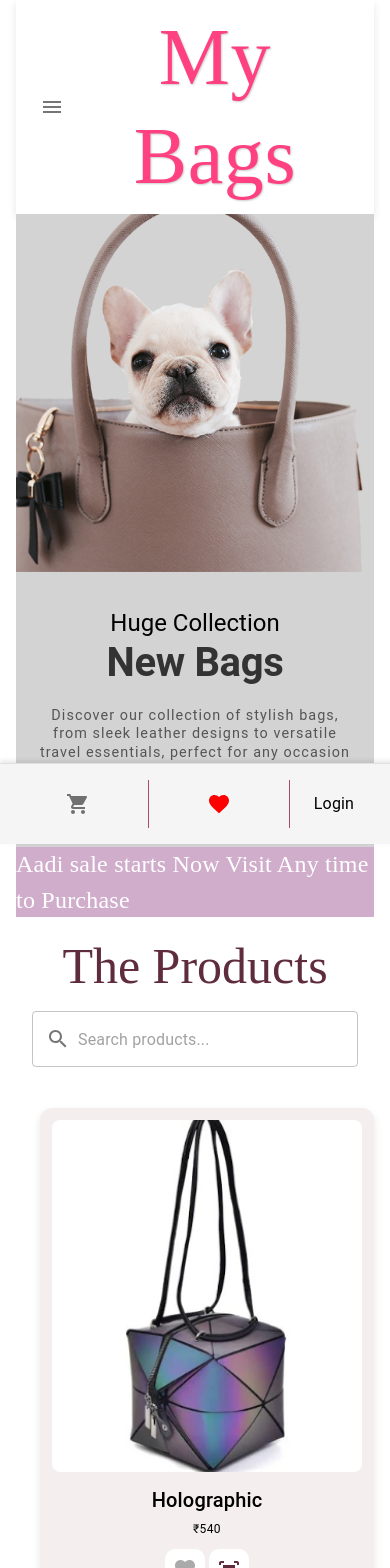
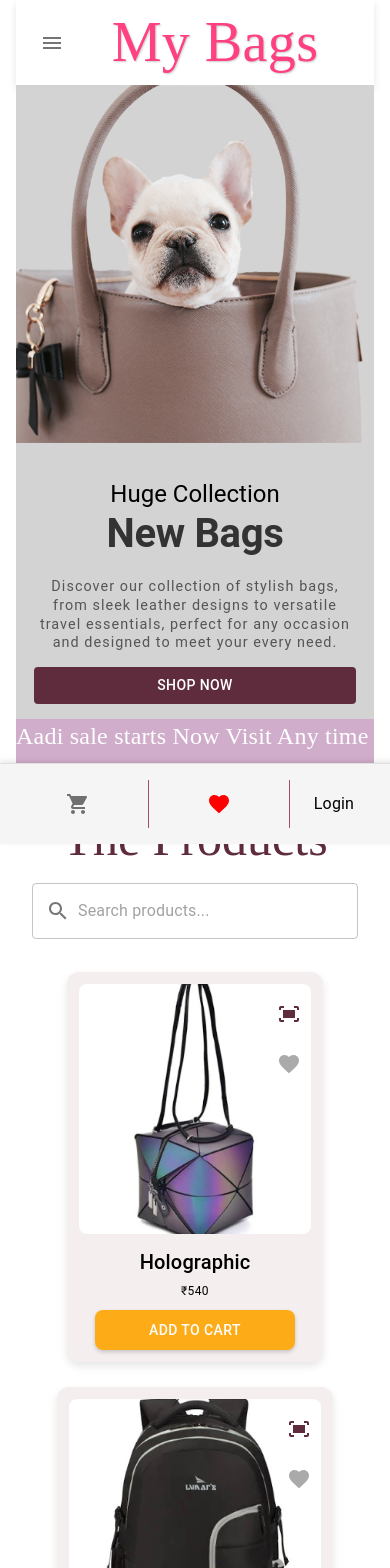
Before and after one commit to manoj-1202/Ecommerce_Webiste_React.js, a React (Create React App) app: page / in a window 390 px wide. Shown: the top 1568 px of the page. Built offline with nearby package versions, Linux system fonts and the light colour scheme; a web font is replaced by a local one.

Commit message:
style chanage

```diff
--- a/src/components/pages/Login.js
+++ b/src/components/pages/Login.js
@@ -17,7 +17,7 @@ export default function Login() {
 
   const handleSubmit = (event) => {
     event.preventDefault();
-    setLoading(true); // Start loading
+    setLoading(true);
 
     const data = new FormData(event.currentTarget);
     const email = data.get('email');
@@ -36,9 +36,9 @@ export default function Login() {
 
       login(userData);
       setSnackbarMessage('Login successful!');
-      setOpenSnackbar(true);
+      setOpenSnackbar(false);
 
-      // Use navigate function properly
+      // Navigate to the homepage after a brief delay
       setTimeout(() => {
         setLoading(false);
         navigate('/');
@@ -49,7 +49,10 @@ export default function Login() {
     }
   };
 
-  const handleCloseSnackbar = () => {
+  const handleCloseSnackbar = (event, reason) => {
+    if (reason === 'clickaway') {
+      return;
+    }
     setOpenSnackbar(false);
   };
 
@@ -95,7 +98,7 @@ export default function Login() {
               fullWidth
               variant="contained"
               sx={{ mt: 3, mb: 2 }}
-  disabled={loading} // Disable the button when loading
+              disabled={loading}
             >
               {loading ? 'Processing...' : 'Sign In'}
             </Button>
@@ -112,7 +115,6 @@ export default function Login() {
           </Box>
         </Box>
 
-        {/* Snackbar for login success */}
         <Snackbar
           open={openSnackbar}
           autoHideDuration={5000}
--- a/src/components/products/SingleProduct.js
+++ b/src/components/products/SingleProduct.js
@@ -108,7 +108,7 @@ const SingleProduct = ({ product, matches }) => {
         open={openSnackbar}
         autoHideDuration={6000}
         onClose={handleCloseSnackbar}
-        anchorOrigin={{ vertical: 'top', horizontal: 'center' }}
+        anchorOrigin={{ vertical: 'bottom', horizontal: 'center' }}
       >
         <Alert onClose={handleCloseSnackbar} severity={snackbarSeverity}>
           {snackbarMessage}
--- a/src/components/products/SingleProductDesktop.js
+++ b/src/components/products/SingleProductDesktop.js
@@ -89,7 +89,7 @@ const SingleProductDesktop = ({ product, matches }) => {
 
   return (
     <>
-      <Box sx={{ position: 'relative' }}>
+      <Box >
         <Product onMouseEnter={handleMouseEnter} onMouseLeave={handleMouseLeave}>
           <ProductImage src={product.image} />
           {(showOptions || matches) && (
--- a/src/components/products/index.js
+++ b/src/components/products/index.js
@@ -27,7 +27,7 @@ const Products = () => {
   };
 
   return (
-    <Container>
+    <Container >
       <ProductTitle>
         The Products
       </ProductTitle>
@@ -49,10 +49,9 @@ const Products = () => {
 
       <Grid
         container
-        spacing={{ xs: 2, sm: 3, md: 4 }}
+        spacing={{  sm: 3, md: 0 }}
         justifyContent="center"
         alignItems="center"
-        sx={{ margin: '20px auto', padding: { xs: 1, sm: 2, md: 3 } }}
       >
         {filteredProducts.map((product) => (
           <Grid
@@ -61,6 +60,7 @@ const Products = () => {
             md={4}
             lg={4}
             key={product.id}
+
           >
             {matches ? (
               <SingleProduct
--- a/src/styles/appbar/index.js
+++ b/src/styles/appbar/index.js
@@ -5,10 +5,9 @@ import "@fontsource/montez";
 // Container
 export const AppbarContainer = styled(Box)(({ theme }) => ({
   display: "flex",
-  justifyContent: "center",
+  justifyContent: 'space-between',
   alignItems: "center",
   padding: "2px 8px",
-  backgroundColor: '#ffffff',
   boxShadow: '0px 4px 8px rgba(0, 0, 0, 0.1)',
   width: '100vw',
   maxWidth: '100%',
@@ -31,6 +30,10 @@ export const AppbarHeader = styled(Typography)(({ theme }) => ({
   fontFamily: '"Montez", "cursive"',
   color: '#ff4081',
   textShadow: '1px 1px 2px rgba(0, 0, 0, 0.2)',
+  [theme.breakpoints.down('sm')]: {
+   fontSize:"3.5em",
+
+  },
 
 }));
 
--- a/src/styles/productsStyles/index.js
+++ b/src/styles/productsStyles/index.js
@@ -17,6 +17,7 @@ export const Product = styled(Box)(({ theme }) => ({
   backgroundColor: "rgb(244, 238, 238)",
   maxWidth: "220px",
   width: '100%',
+
   '&:hover': {
     transform: "scale(1.02)",
     boxShadow: "0 6px 12px rgba(0, 0, 0, 0.15)",
@@ -36,9 +37,10 @@ export const Product = styled(Box)(({ theme }) => ({
   },
 
   [theme.breakpoints.down("sm")]: {
+
     maxWidth: "320px",
-    marginLeft: "auto",
-    marginRight: "auto",
+    marginLeft: "-12px",
+
   },
 }));
 
@@ -57,22 +59,38 @@ export const ProductTitle = styled(Box)(({ theme }) => ({
 
 export const ProductImage = styled("img")(({ theme }) => ({
   width: "100%",
-  height: "auto",
+  height: "250px",
   borderRadius: "8px",
   objectFit: "cover",
   transition: "transform 0.3s ease",
+
   '&:hover': {
     transform: "scale(1.02)",
   },
+
+  [theme.breakpoints.down("sm")]: {
+    transition: "none",
+    '&:hover': {
+      transform: "none",
+    },
+  },
 }));
 
-export const ProductActionButton = styled(IconButton)(() => ({
+
+export const ProductActionButton = styled(IconButton)(({theme}) => ({
   background: Colors.white,
   color: Colors.primary,
   margin: "2px",
   borderRadius: "10px",
   '&:hover': {
     background: Colors.light_gray,
+  },
+
+  [theme.breakpoints.down("sm")]: {
+    transition: "none",
+    '&:hover': {
+      transform: "none",
+    },
   },
 }));
 
@@ -91,7 +109,18 @@ export const ProductFavButton = styled(ProductActionButton)(({ isfav, theme }) =
     top: 0,
     animation: `${slideInRight} 0.5s cubic-bezier(0.250, 0.460, 0.450, 0.940) both`,
   },
+  [theme.breakpoints.down("sm")]: {
+    position:"absolute",
+    left:0,
+    top:50,
+     animation: "none",
+     transition: "none",
+     '&:hover': {
+       transform: "none",
+     },
+  },
 }));
+
 
 export const ProductActionsWrapper = styled(Box)(({ show, theme }) => ({
   [theme.breakpoints.up("md")]: {
@@ -101,6 +130,12 @@ export const ProductActionsWrapper = styled(Box)(({ show, theme }) => ({
     top: '20%',
     animation: show && `${slideInRight} 0.5s cubic-bezier(0.250, 0.460, 0.450, 0.940) both`,
   },
+  [theme.breakpoints.down("sm")]: {
+    position:"absolute",
+  right:0,
+  top:20,
+  animation: "none"
+  },
 }));
 
 export const ProductAddToCart = styled(Button, {
@@ -109,7 +144,7 @@ export const ProductAddToCart = styled(Button, {
   fontSize: "14px",
   background: "orange",
   color: Colors.white,
-  padding: "8px 6px",  // Adjusted padding for a more compact button
+  padding: "8px 6px",
   borderRadius: "8px",
   opacity: 0.9,
   boxShadow: "0 2px 4px rgba(0, 0, 0, 0.2)",
@@ -122,6 +157,9 @@ export const ProductAddToCart = styled(Button, {
     bottom: "2%",
     width: "100%",
     animation: show && `${slideInBottom} 0.5s cubic-bezier(0.250, 0.460, 0.450, 0.940) both`,
+  },
+  [theme.breakpoints.down("sm")]: {
+   width:"200px"
   },
 }));
 
```
Also changed, not shown: public/images/product/bag7.PNG. Lines whose indentation alone changed are shown as unchanged.
